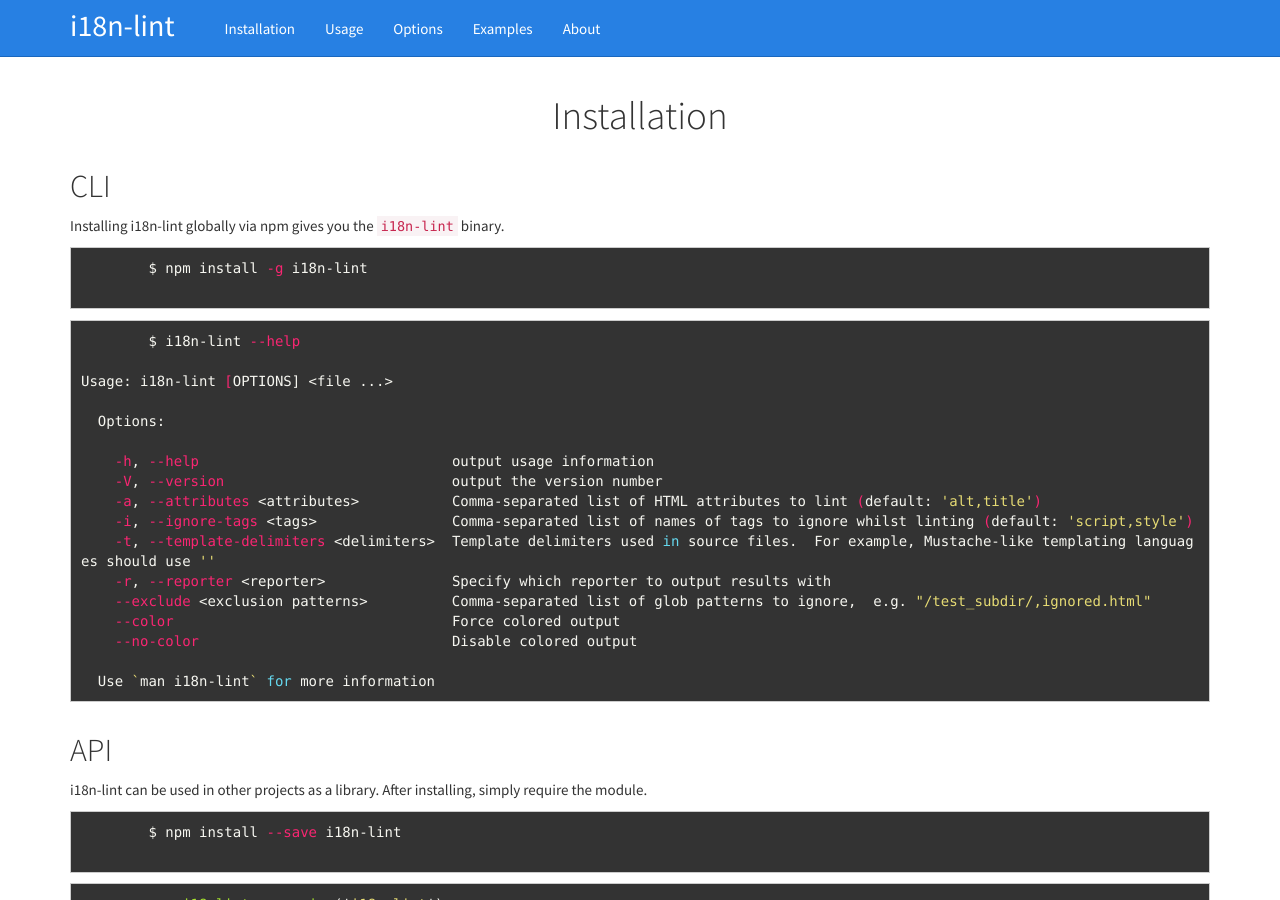
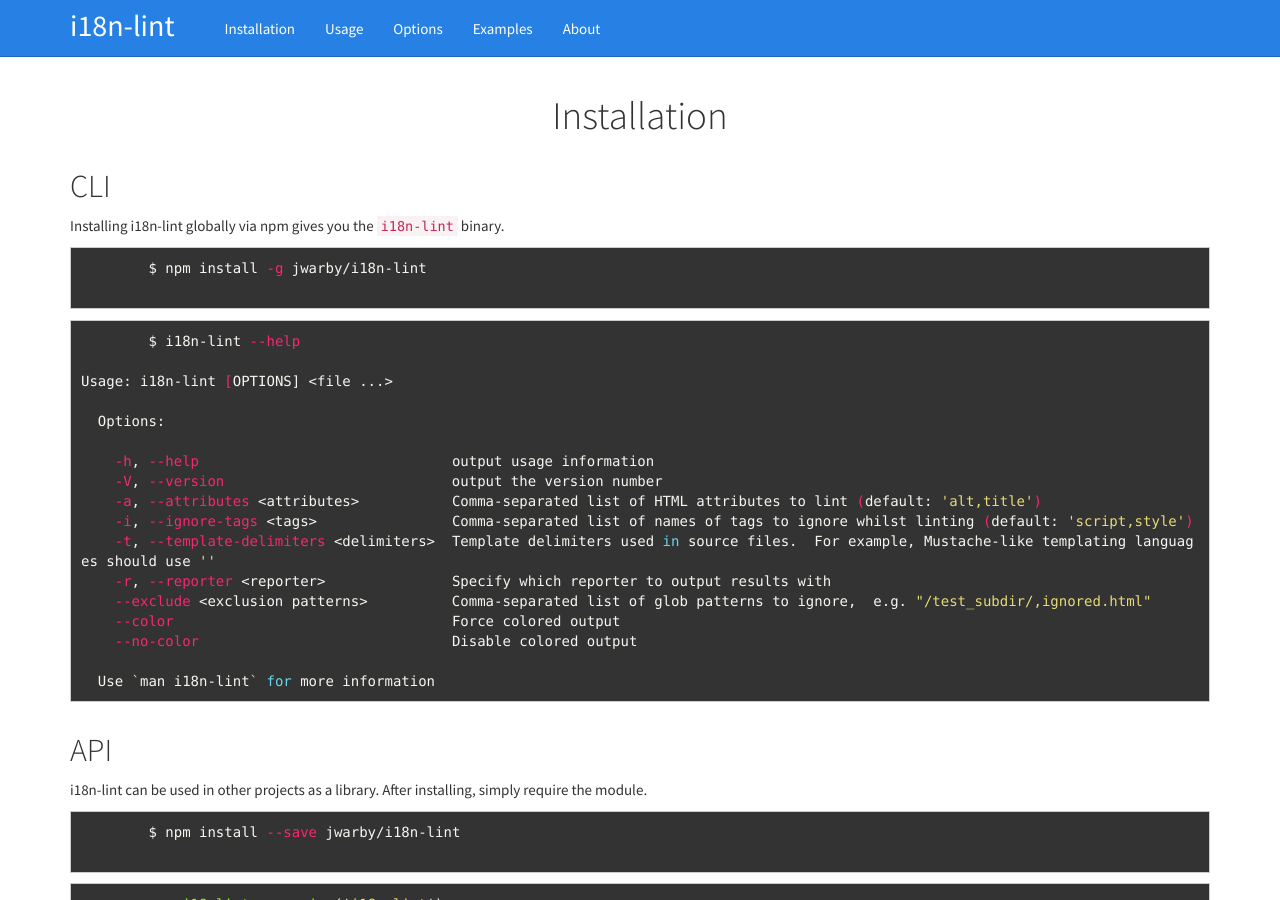
Before and after one commit to jwarby/i18n-lint, a Jekyll site: the page built from index.html, in a window 1280 px wide and 900 px high, scrolled down 795 px. Built offline with Jekyll 4.4.1, drawn with Linux system fonts in a browser that asks for light colours; some of the changed text lies outside the part shown.

Commit message:
Update installation information to GitHub project

```diff
--- a/_includes/installation.html
+++ b/_includes/installation.html
@@ -8,7 +8,7 @@
       <div class="feature">
         <p>Installing i18n-lint globally via npm gives you the <code>i18n-lint</code> binary.</p>
         {% highlight bash %}
-        $ npm install -g i18n-lint
+        $ npm install -g jwarby/i18n-lint
         {% endhighlight %}
         {% highlight bash %}
         $ i18n-lint --help
@@ -39,7 +39,7 @@
       <div class="feature">
         <p>i18n-lint can be used in other projects as a library.  After installing, simply require the module.</p>
         {% highlight bash %}
-        $ npm install --save i18n-lint
+        $ npm install --save jwarby/i18n-lint
         {% endhighlight %}
         {% highlight javascript %}
         var i18nlint = require('i18n-lint');
@@ -61,7 +61,7 @@
       <div class="feature">
         <p>i18n-lint is also available as a <a href="http://gruntjs.com">grunt</a> plugin: <a href="https://github.com/jwarby/grunt-i18n-lint">grunt-i18nlint</a>.</p>
         {% highlight bash %}
-        $ npm install --save-dev grunt-i18nlint
+        $ npm install --save-dev jwarby/grunt-i18nlint
         {% endhighlight %}
         {% highlight javascript %}
         // Gruntfile.js
```
Also changed, not shown: 2 other files.
